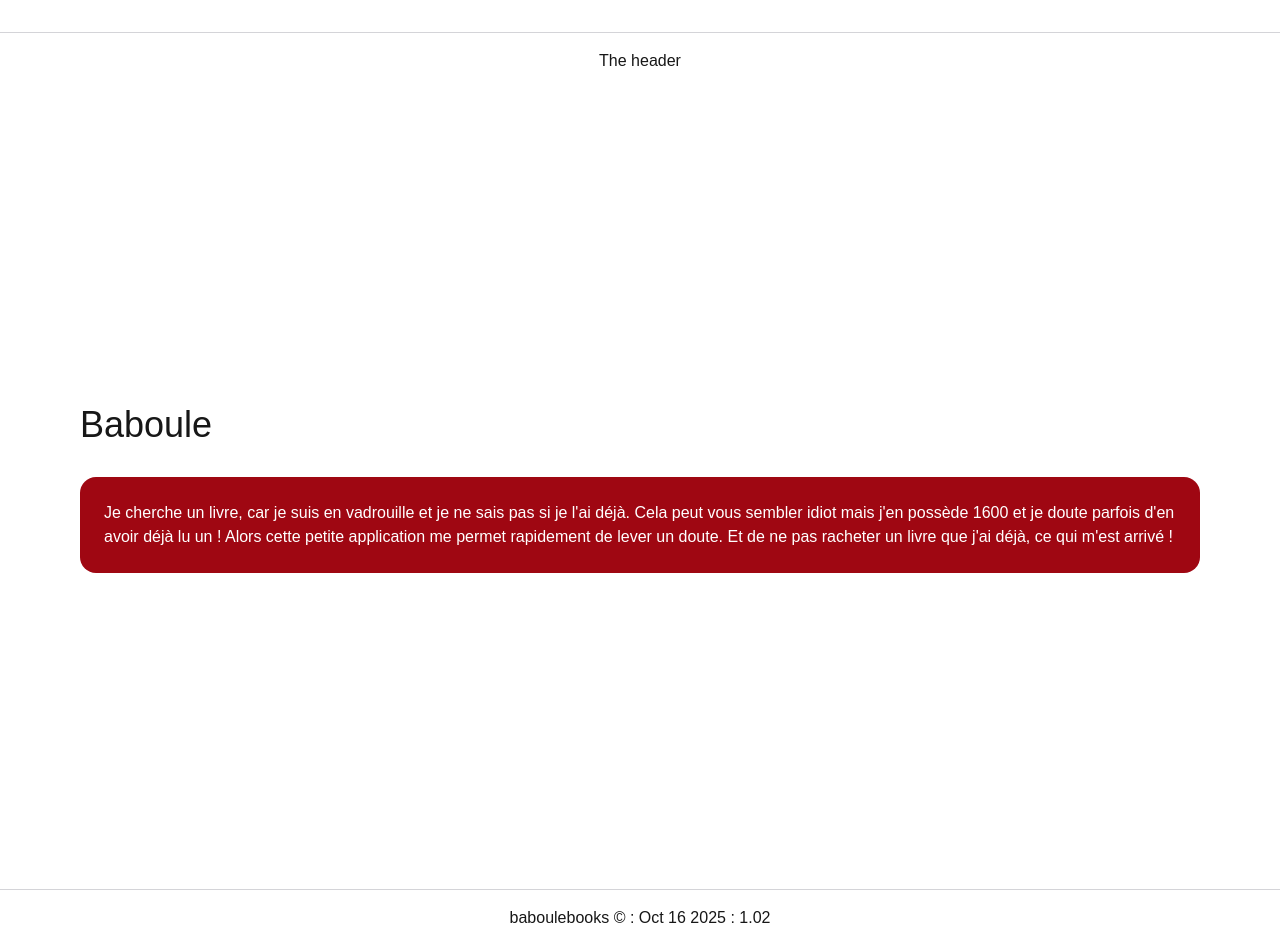
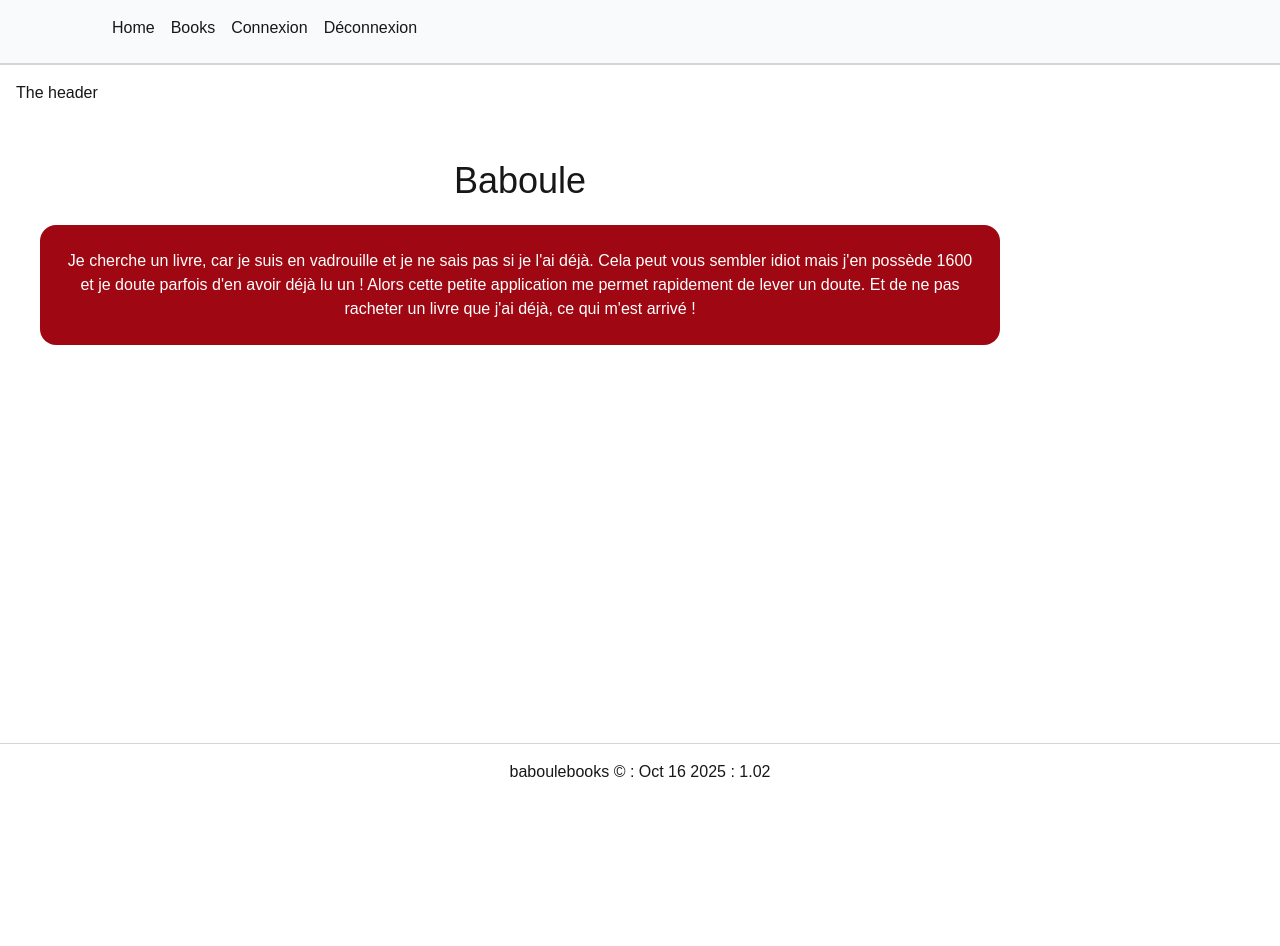
Before and after one commit to yves40/baboulebooksweb, a Next.js app in the folder babweb/: page / in a window 1280 px wide. After the commit the page ends 800 px from the top, so only its background shows below. Built offline with nearby package versions, Linux system fonts and the light colour scheme.

Commit message:
Setup main components : 2

```diff
--- a/babweb/src/app/globals.css
+++ b/babweb/src/app/globals.css
@@ -3,6 +3,7 @@
 :root {
   --background: #ffffff;
   --foreground: #171717;
+  --menuheight: 4rem;
 }
 
 @theme inline {
@@ -24,18 +25,38 @@ body {
   color: var(--foreground);
   font-family: Arial, Helvetica, sans-serif;
 }
+.body__container {
+  @apply flex flex-col;
+}
 .nav {
-  @apply fixed z-10 w-full bg-slate-50 border-b border-b-zinc-300 h-16;
+  height: var(--menuheight);
+  @apply fixed z-10 w-full bg-slate-50
+            border-b border-b-zinc-300;
 }
 .nav__div {
   @apply max-w-6xl mx-auto px-12 flex py-4;
 }
 .header {
-  @apply text-center bg-white p-4 border-t border-t-zinc-300 mt-8  w-full;
+  margin-top: var(--menuheight);
+  @apply w-full;
+}
+.header__div {
+  @apply text-center bg-white p-4 border-t border-t-zinc-300;
+}
+.header__div--left {
+  @apply text-left bg-white p-4 border-t border-t-zinc-300;
+}
+.header__div--right {
+  @apply text-right bg-white p-4 border-t border-t-zinc-300;
+}
+.page__container {
+  @apply  mx-10 my-10 text-center
+      sm:w-5/8
+      md:w-7/8
+      lg:w-6/8;
 }
 .footer {
-  @apply text-center bg-white p-4 border-t border-t-zinc-300;
+  bottom: 0;
+  @apply fixed z-10 w-full
+    text-center bg-white p-4 border-t border-t-zinc-300;
 }
-.page-default-container {
-  @apply pt-32 pb-44;
-}
--- a/babweb/src/app/layout.jsx
+++ b/babweb/src/app/layout.jsx
@@ -27,10 +27,10 @@ export const metadata = {
 export default function RootLayout({ children }) {
   return (
     <html lang="fr">
-      <body className="flex min-h-full flex-col" >
-        {/* <Navbar></Navbar> */}
+      <body className="body__container">
+        <Navbar></Navbar>
         <Header></Header>
-        <main>
+        <main className="page__container">
           {children}
         </main>
         <Footer></Footer>
--- a/babweb/src/app/not-found.jsx
+++ b/babweb/src/app/not-found.jsx
@@ -2,10 +2,10 @@ import Link from "next/link"
 
 export default function notfound() {
   return (
-    <div className="flex flex-col grow pt-44 text-center bg-gray-700">
-        <h1 className=" text-white text-4xl mb-4">404 - Not found</h1>
-        <p className=" mb-2 text-red-500 ">La page demandée n'a pas été trouvée</p>
-        <p className=" my-4 text-white px-8">Contactez l'administrateur au 06.88.33.55.66<br/>
+    <div>
+        <h1 className=" text-4xl mb-4">404 - Not found</h1>
+        <p className="mb-2 text-red-500 ">La page demandée n'a pas été trouvée</p>
+        <p className="my-4 text-gray-700 px-8">Contactez l'administrateur au 06.88.33.55.66<br/>
           Il est très disponible et s'efforcera de résoudre ce problème dans les meilleurs délais.
           En dépit de son immense charge de travail pour développer cette application.
           Si en dépit de ses efforts le délai contractuel de résolution ( 12H )n'était pas respecté
@@ -13,14 +13,14 @@ export default function notfound() {
           envoyant un mail à : poubelle.delespace@blackhole.com
         </p>
         <p className=" mb-2 text-red-500 ">Could not find requested resource</p>
-        <p className=" my-4 text-white px-8">Please contact the site admin on 06.88.33.55.66<br/>
+        <p className=" my-4 text-gray-700 px-8">Please contact the site admin on 06.88.33.55.66<br/>
           He's very nice and will solve the problem in the best delay.
           Despite the fact that he's currently developing the next version of this outstanding application.
           Anyway, if the 12 hours resolution engagement is not met, feel free to send an email
           to poubelle.delespace@blackhole.com to start a contract rule violation procedure, which will
           trigger a thorough examination of all facts and most probably trigger a lawsuit.
         </p>
-        <Link href="/" className=" text-white font-bold text-2xl mb-10">Return Home</Link>
+        <Link href="/" className=" text-blue-500 font-bold text-2xl mb-10">Return Home</Link>
     </div>
   )
 }
--- a/babweb/src/app/page.jsx
+++ b/babweb/src/app/page.jsx
@@ -2,19 +2,14 @@ import Image from "next/image";
 
 export default function Home() {
   return (
-    <div className="font-sans grid grid-rows-[20px_1fr_20px] items-center justify-items-center
-                min-h-screen p-8 pb-20 gap-16 sm:p-20">
-      <main className="flex flex-col gap-[32px] row-start-2 items-center sm:items-start">
-        <h1 className="text-4xl">Baboule</h1>
+    <div>
+        <h1 className="text-4xl mb-6">Baboule</h1>
         <p className=" p-6 text-white bg-red-800  border-0 rounded-2xl">
           Je cherche un livre, car je suis en vadrouille et je ne sais pas si je l'ai déjà.
           Cela peut vous sembler idiot mais j'en possède 1600 et je doute parfois d'en avoir déjà lu un !
           Alors cette petite application me permet rapidement de lever un doute.
           Et de ne pas racheter un livre que j'ai déjà, ce qui m'est arrivé !
         </p>
-      </main>
-      <footer className="row-start-3 flex gap-[24px] flex-wrap items-center justify-center">
-      </footer>
     </div>
   );
 }
--- a/babweb/src/components/Header.jsx
+++ b/babweb/src/components/Header.jsx
@@ -4,7 +4,7 @@ import Link from "next/link"
 function Header() {
   return (
     <header className="header">
-      <div>
+      <div className="header__div--left">
         <h3>The header</h3>
       </div>
     </header>
--- a/babweb/src/components/Navbar.jsx
+++ b/babweb/src/components/Navbar.jsx
@@ -15,7 +15,9 @@ export default function Navbar() {
     <nav className="nav">
       <div className="nav__div">
           <Link href="/" className=" mr-2 text-zinc-900">Home</Link>
-          <Link href="/books" className=" mx-2 text-zinc-900 mr-auto">Books</Link>
+          <Link href="/books" className=" mx-2 text-zinc-900">Books</Link>
+          <Link href="/signin" className=" mx-2 text-zinc-900">Connexion</Link>
+          <Link href="/signout" className=" mx-2 text-zinc-900 mr-auto">Déconnexion</Link>
       </div>
     </nav>
   )
```
